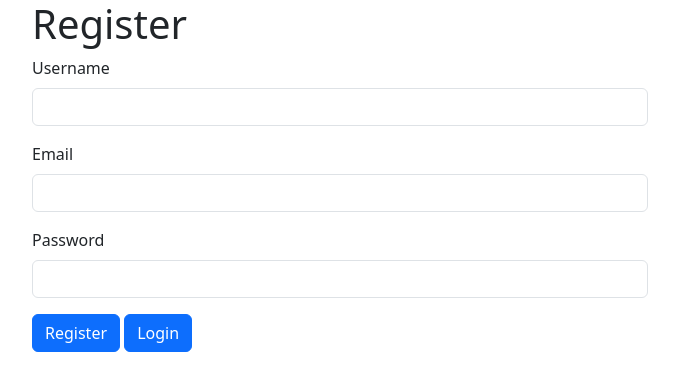
After one commit to ngocbq3/php2_web3014.02, a PHP site: template bai3/app/Views/auth/register.blade.php in a window 1280 px wide. The commit adds this page. Shown: the top 391 px of the page, without its empty margins (300-979 px from the left). Run offline with PHP 8.4, Linux system fonts and the light colour scheme; the template is opened without the code that fills it, so the values that code supplies are empty.

Commit message:
login, register

```diff
--- /dev/null
+++ b/bai3/app/Views/auth/register.blade.php
@@ -0,0 +1,36 @@
+<!DOCTYPE html>
+<html lang="en">
+
+<head>
+    <meta charset="UTF-8">
+    <meta name="viewport" content="width=device-width, initial-scale=1.0">
+    <meta http-equiv="X-UA-Compatible" content="ie=edge">
+    <title>Register</title>
+    <link rel="stylesheet" href="https://cdn.jsdelivr.net/npm/bootstrap@5.3.3/dist/css/bootstrap.min.css">
+</head>
+
+<body>
+    <div class="container w-50">
+        <h1>Register</h1>
+        <form action="" method="post">
+            <div class="mb-3">
+                <label for="" class="form-label">Username</label>
+                <input type="text" name="username" id="" class="form-control">
+            </div>
+            <div class="mb-3">
+                <label for="" class="form-label">Email</label>
+                <input type="email" name="email" id="" class="form-control">
+            </div>
+            <div class="mb-3">
+                <label for="" class="form-label">Password</label>
+                <input type="password" name="password" id="" class="form-control">
+            </div>
+            <div class="mb-3">
+                <button type="submit" class="btn btn-primary">Register</button>
+                <a href="{{ APP_URL . 'login' }}" class="btn btn-primary">Login</a>
+            </div>
+        </form>
+    </div>
+</body>
+
+</html>
--- a/bai3/index.php
+++ b/bai3/index.php
@@ -1,3 +1,3 @@
 <?php
-
+session_start();
 require_once __DIR__ . "/routes/route.php";
```
Also changed, not shown: bai3/app/Views/auth/login.blade.php (added, +32 -0 lines), bai3/routes/admin.php (+8 -7 lines).
